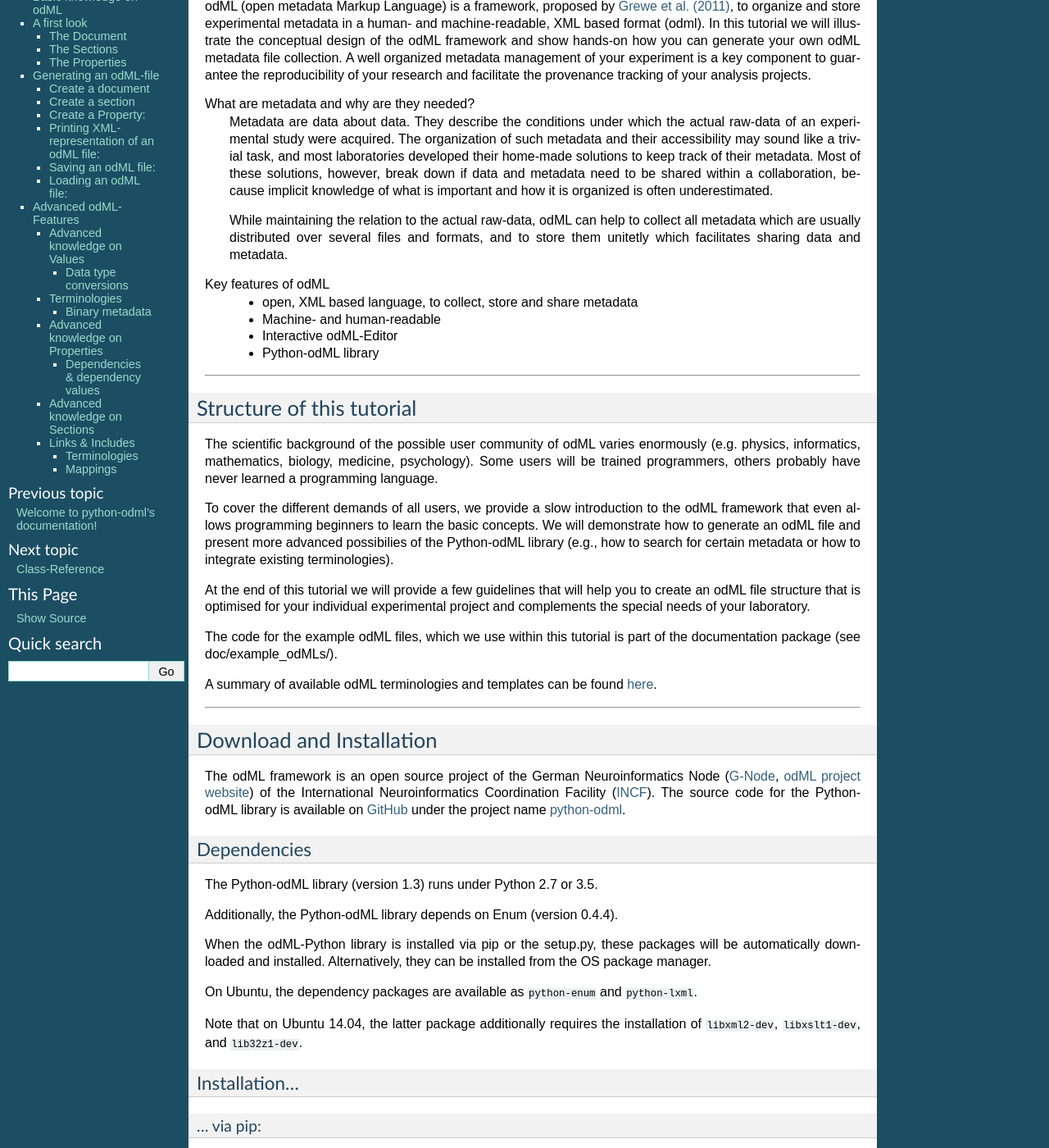
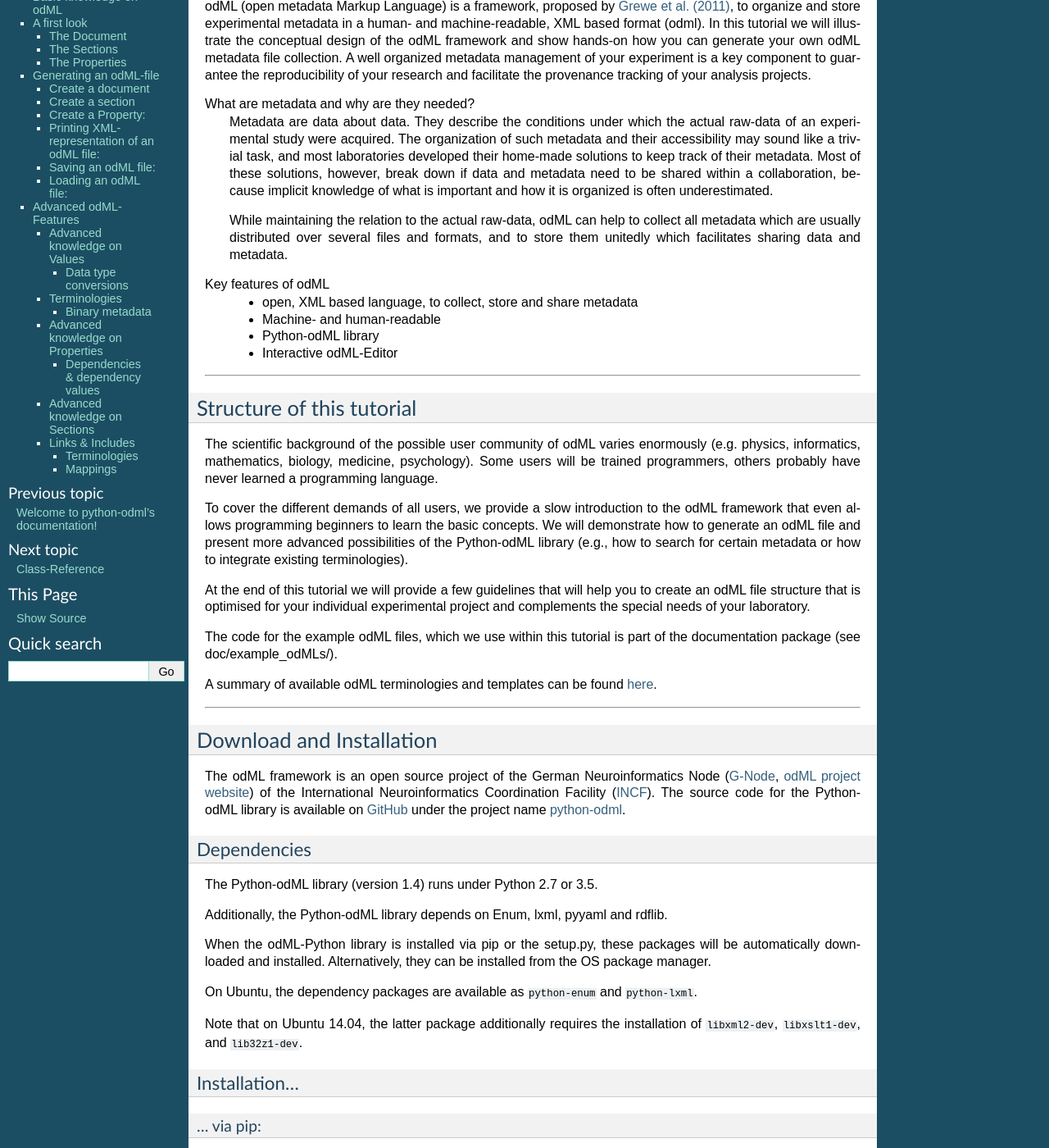
Before and after one commit to G-Node/python-odml, a Sphinx documentation site: the page built from doc/tutorial.rst, in a window 1280 px wide and 1400 px high, scrolled down 246 px. Shown: the whole window at 82% size. Built offline with Sphinx 7.4.7, drawn with Linux system fonts in a browser that asks for light colours; some of the changed text lies outside the part shown.

Commit message:
[doc/tutorial] Update install section

```diff
--- a/doc/tutorial.rst
+++ b/doc/tutorial.rst
@@ -38,14 +38,14 @@ What are metadata and why are they needed?
 
     While maintaining the relation to the actual raw-data, odML can help to
     collect all metadata which are usually distributed over several files and
-    formats, and to store them unitetly which facilitates sharing data and
+    formats, and to store them unitedly which facilitates sharing data and
     metadata.
 
 Key features of odML
     - open, XML based language, to collect, store and share metadata
     - Machine- and human-readable
+    - Python-odML library
     - Interactive odML-Editor
-    - Python-odML library
 
 -------------------------------------------------------------------------------
 
@@ -60,7 +60,7 @@ learned a programming language.
 To cover the different demands of all users, we provide a slow introduction to
 the odML framework that even allows programming beginners to learn the basic
 concepts. We will demonstrate how to generate an odML file and present more
-advanced possibilies of the Python-odML library (e.g., how to search for
+advanced possibilities of the Python-odML library (e.g., how to search for
 certain metadata or how to integrate existing terminologies).
 
 At the end of this tutorial we will provide a few guidelines that will help you
@@ -71,7 +71,7 @@ The code for the example odML files, which we use within this tutorial is part
 of the documentation package (see doc/example_odMLs/).
 
 A summary of available odML terminologies and templates can be found `here
-<http://portal.g-node.org/odml/terminologies/v1.0/terminologies.xml>`_.
+<http://portal.g-node.org/odml/terminologies/v1.1/terminologies.xml>`_.
 
 -------------------------------------------------------------------------------
 
@@ -88,9 +88,9 @@ the project name `python-odml <https://github.com/G-Node/python-odml>`_.
 Dependencies
 ------------
 
-The Python-odML library (version 1.3) runs under Python 2.7 or 3.5.
+The Python-odML library (version 1.4) runs under Python 2.7 or 3.5.
 
-Additionally, the Python-odML library depends on Enum (version 0.4.4).
+Additionally, the Python-odML library depends on Enum, lxml, pyyaml and rdflib.
 
 When the odML-Python library is installed via pip or the setup.py, these
 packages will be automatically downloaded and installed. Alternatively, they
@@ -129,7 +129,7 @@ repository from GitHub::
     $ cd /home/usr/toolbox/
     $ git clone https://github.com/G-Node/python-odml.git
 
-... or if you don't want to use git download the ZIP file also provided on
+... or if you don't want to use git, download the ZIP file also provided on
 GitHub to your computer (e.g. as above on your home directory under a "toolbox"
 folder).
 
```
Also changed, not shown: other parts of doc/tutorial.rst (+2 -2 lines).
